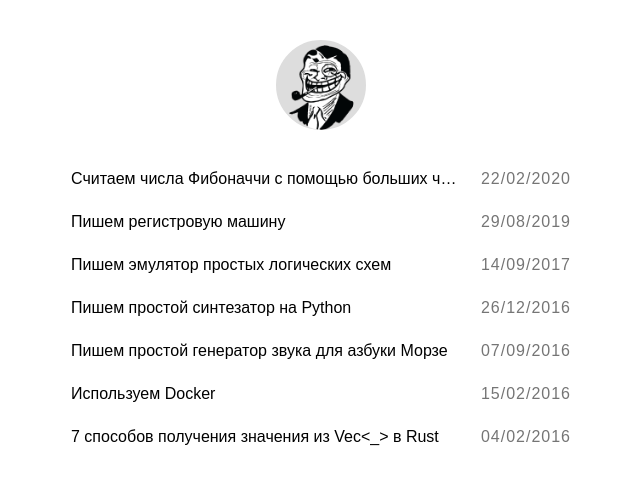
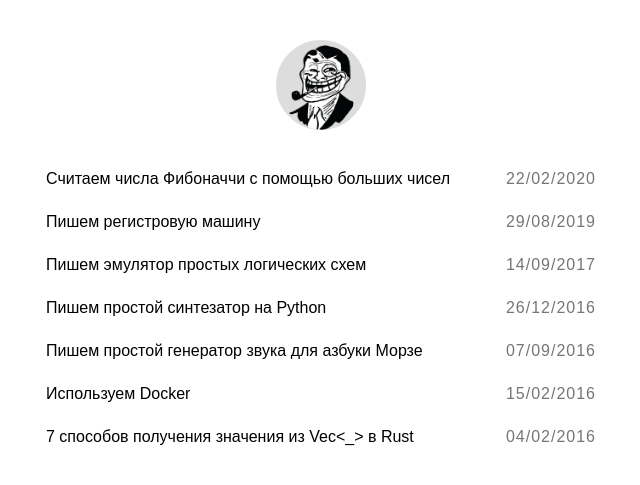
Before and after one commit to FreeCX/freecx.github.io, a Jekyll site: the page built from index.html, in a window 1280 px wide. Shown: the top 485 px of the page, without its empty margins (319-959 px from the left). Built offline with Jekyll 4.4.1, drawn with Linux system fonts in a browser that asks for light colours; some web fonts are replaced.

Commit message:
update section size

```diff
--- a/_sass/main.scss
+++ b/_sass/main.scss
@@ -310,7 +310,7 @@ article {
   }
 }
 section {
-  max-width: 500px;
+  max-width: 550px;
   margin: 0 auto;
   ul {
     list-style: none;
```
